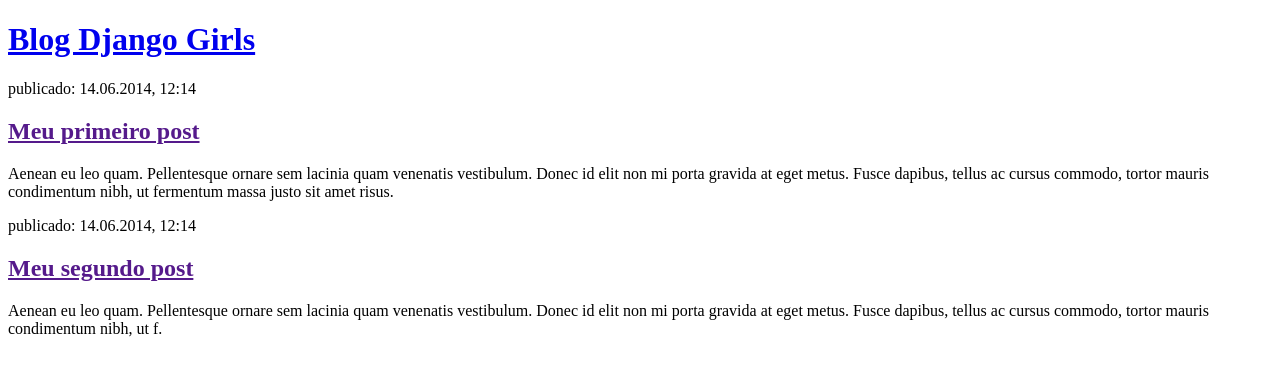
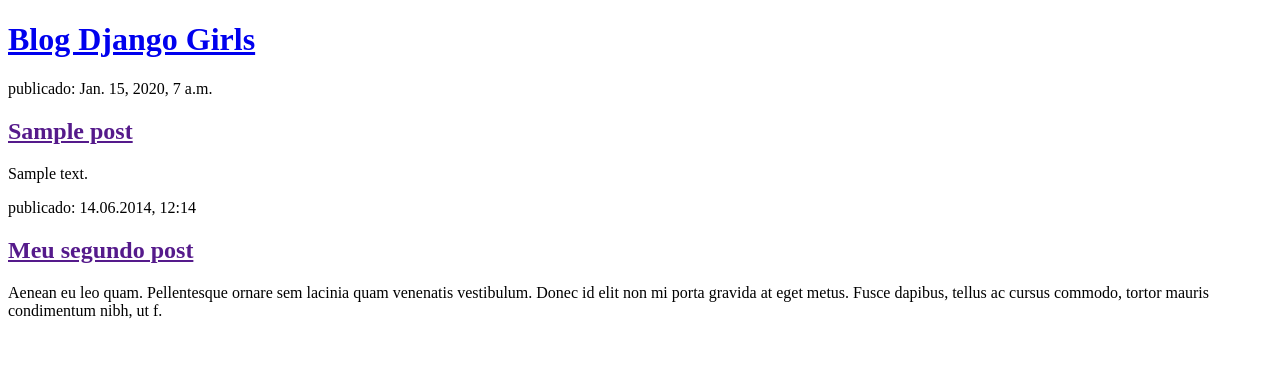
Before and after one commit to Elicarlos/django-girls, a Django app: template blog/templates/blog/post_list.html in a window 1280 px wide. Shown: the top 376 px of the page. Run offline with Django 3.2, Linux system fonts and the light colour scheme; the template is opened without the code that fills it: values that come from a table or form of the project are taken from there, others are empty; tables that the repository leaves empty hold one stand-in row (values such as "Sample post").

Commit message:
Implementando templates tags

```diff
--- a/blog/templates/blog/post_list.html
+++ b/blog/templates/blog/post_list.html
@@ -10,12 +10,16 @@
        </div>
 
        <div>
-           <p>publicado: 14.06.2014, 12:14</p>
-           <h2><a href="">Meu primeiro post</a></h2>
-           <p>Aenean eu leo quam. Pellentesque ornare sem lacinia quam venenatis vestibulum. Donec id elit non mi porta gravida at eget metus. Fusce dapibus, tellus ac cursus commodo, tortor mauris condimentum nibh, ut fermentum massa justo sit amet risus.</p>
+        {% for posts in posts %}
+            <p>publicado: {{ posts.published_date }}</p>
+            <h2><a href="">{{ posts.title }}</a></h2>
+            <p>{{ posts.text|linebreaksbr }}</p>
+        {% endfor %}
        </div>
 
        <div>
+
+
            <p>publicado: 14.06.2014, 12:14</p>
            <h2><a href="">Meu segundo post</a></h2>
            <p>Aenean eu leo quam. Pellentesque ornare sem lacinia quam venenatis vestibulum. Donec id elit non mi porta gravida at eget metus. Fusce dapibus, tellus ac cursus commodo, tortor mauris condimentum nibh, ut f.</p>
--- a/blog/views.py
+++ b/blog/views.py
@@ -1,6 +1,10 @@
 from django.shortcuts import render
+from django.utils import timezone
+from .models import Post
 
 # Create your views here.
+Post.objects.filter(published_date__lte=timezone.now()). order_by('published_date')
 
 def post_list(request):
-    return render(request, 'blog/post_list.html',{})
+    posts = Post.objects.filter(published_date__lte=timezone.now()). order_by('published_date')
+    return render(request, 'blog/post_list.html',{'posts': posts})
```
